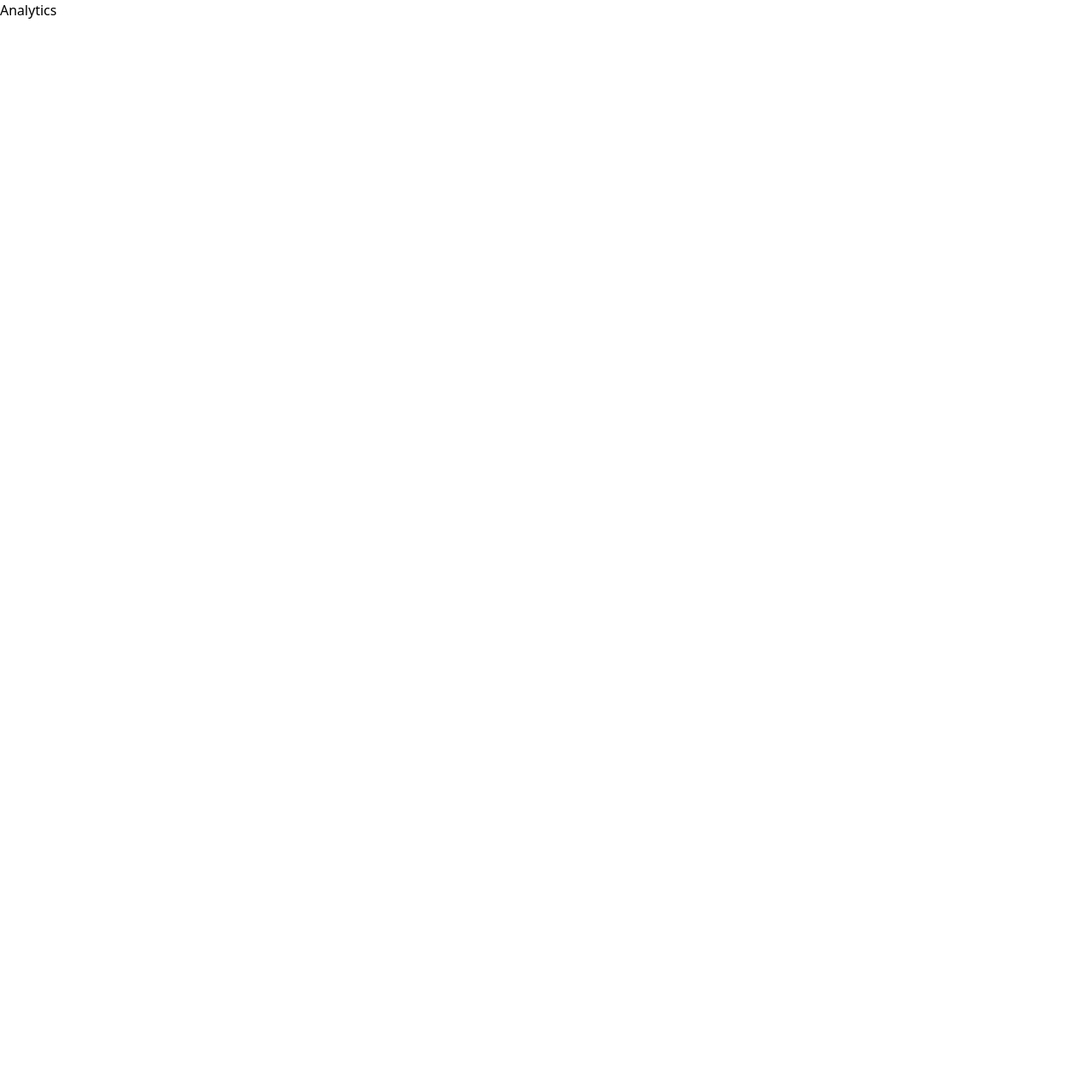
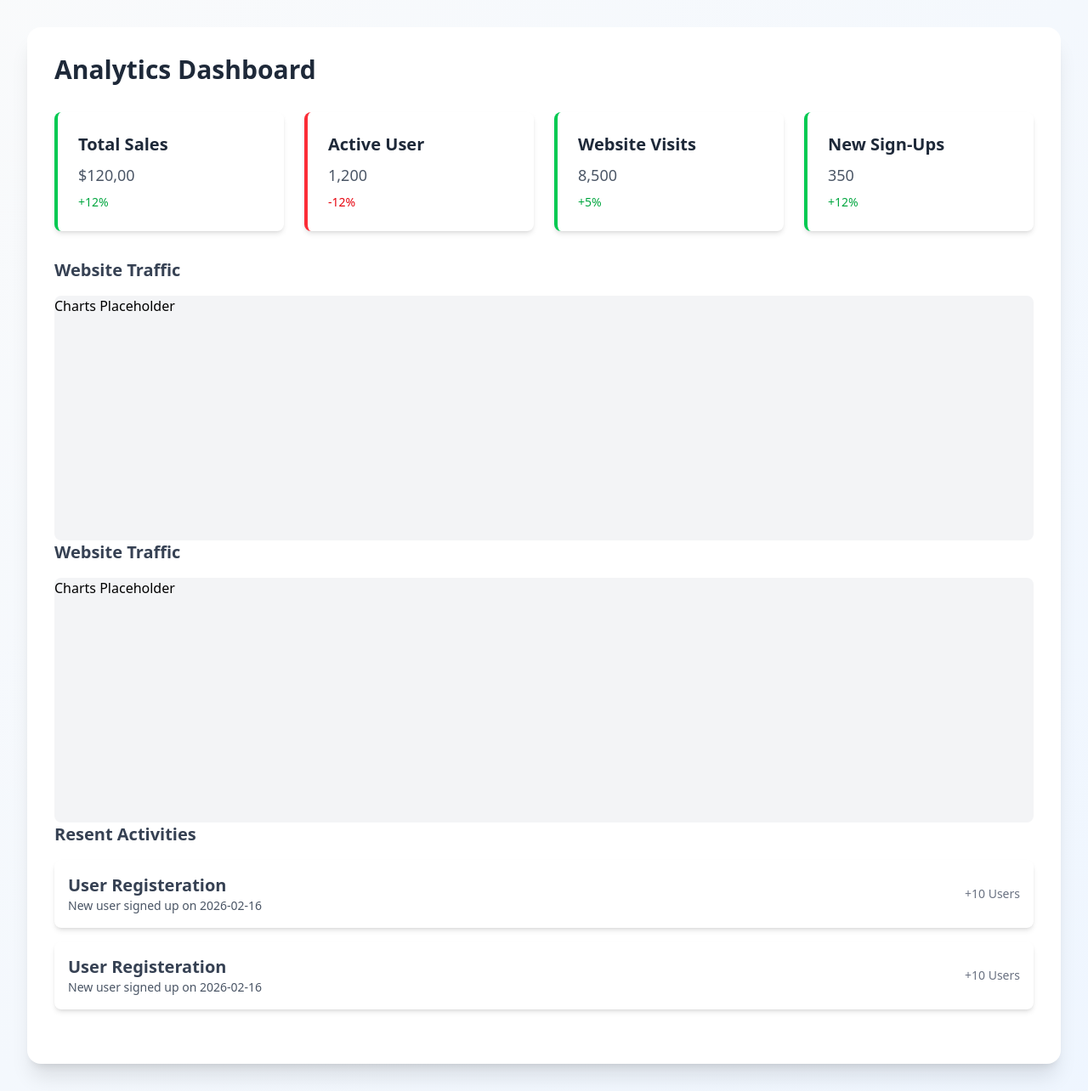
Before and after one commit to dennis-sabu/dashboardapp, a Next.js app: page /dashboard/analytics in a window 1280 px wide. Shown: the whole page at 85% size. Before the commit the page ends 800 px from the top, so only its background shows below. Built offline with nearby package versions, Linux system fonts and the light colour scheme.

Commit message:
Enhance Analytics and Tasks pages with metrics display and task management features

```diff
--- a/src/app/dashboard/analytics/page.tsx
+++ b/src/app/dashboard/analytics/page.tsx
@@ -1,9 +1,110 @@
-import React from 'react'
+import React from 'react';
 
 const Analytics = () => {
+  const metrics = [
+    {
+      title: "Total Sales",
+      Value: "$120,00",
+      change: "+12%",
+      ispositive: true,
+    },
+    {
+      title: "Active User",
+      Value: "1,200",
+      change: "-12%",
+      ispositive: false,
+    },
+    {
+      title: "Website Visits",
+      Value: "8,500",
+      change: "+5%",
+      ispositive: true,
+    },
+    {
+      title: "New Sign-Ups",
+      Value: "350",
+      change: "+12%",
+      ispositive: true,
+    },
+  ];
+
   return (
-    <div>Analytics</div>
-  )
-}
+    <div className="min-h-screen bg-gradient-to-br from-gray-50 to-blue-50 p-8 ">
+      <div className="max-w-7xl rounded-2xl mx-auto bg-white shadow-xl p-8">
+        <h1 className="text-3xl font-bold text-gray-800 mb-8 ">Analytics Dashboard</h1>
+        {/* Metrics */}
+        <div className="grid grid-cols-1 sm:grid-cols-2 lg:grid-cols-4 gap-6 mb-8 ">
+          {metrics.map((metric, index) => (
+            <div
+              key={index}
+              className={`transition-transform duration-300 hover:scale-105 hover:shadow-2xl flex justify-between items-center bg-white rounded-lg shadow-md p-6 border-l-4 ${
+                metric.ispositive ? 'border-green-500' : 'border-red-500'
+              }`}
+            >
+              <div >
+                <h3 className="text-xl font-semibold text-gray-800">{metric.title}</h3>
+                <p className="text-lg text-gray-600 mt-2">{metric.Value}</p>
+                <p
+                  className={`text-sm mt-2 ${
+                    metric.ispositive ? 'text-green-600' : 'text-red-600'
+                  }`}
+                >
+                  {metric.change}
+                </p>
+              </div>
+            </div>
+          ))}
+        </div>
 
-export default Analytics
+        {/* Chart Section */}
+        <div className="">
+          <h2 className="text-xl font-semibold text-gray-700 mb-4">Website Traffic</h2>
+          <div className="bg-gray-100 rounded-lg h-72  ">
+            <p>Charts Placeholder</p>
+          </div>
+
+        </div>
+        <div className="mb-8">
+          <h2 className="text-xl font-semibold text-gray-700 mb-4">Website Traffic</h2>
+          <div className="bg-gray-100 rounded-lg h-72 ">
+            <p>Charts Placeholder</p>
+          </div>
+
+     {/* {resent activities} */}
+          <div className="mb-8">
+            <h2 className='text-xl font-semibold text-gray-700 mb-4'>Resent Activities</h2>
+            <ul className="space-y-4">
+              <li className='flex items-center justify-between bg-white rounded-lg  shadow-md p-4'>
+                <div>
+                  <h3 className='text-xl font-semibold text-gray-700'>
+                    User Registeration
+                  </h3>
+                  <p className="text-sm text-gray-600">New user signed up on 2026-02-16</p>
+                </div>
+                <div >
+                  <p className="text-sm text-gray-500 ">+10 Users</p>
+                </div>
+
+              </li>
+              <li className='flex items-center justify-between bg-white rounded-lg  shadow-md p-4'>
+                <div>
+                  <h3 className='text-xl font-semibold text-gray-700'>
+                    User Registeration
+                  </h3>
+                  <p className="text-sm text-gray-600">New user signed up on 2026-02-16</p>
+                </div>
+                <div >
+                  <p className="text-sm text-gray-500 ">+10 Users</p>
+                </div>
+
+              </li>
+            </ul>
+          </div>
+
+        </div>
+      </div>
+    </div>
+  );
+};
+
+export default Analytics;
--- a/src/app/dashboard/tasks/page.tsx
+++ b/src/app/dashboard/tasks/page.tsx
@@ -1,27 +1,27 @@
-import React from 'react'
+import React from 'react';
 
 const Tasks = () => {
   const tasks = [
     {
       id: 1,
-      title: "Finish project report",
-      description: "Complete the final report for the project and submit it.",
-      status: "In Progress",
-      dueDate: "2025-02-18",
+      title: 'Finish project report',
+      description: 'Complete the final report for the project and submit it.',
+      status: 'In Progress',
+      dueDate: '2025-02-18',
     },
     {
       id: 2,
-      title: "Update website content",
-      description: "Revise the homepage text to reflect recent changes.",
-      status: "Pending",
-      dueDate: "2025-02-20",
+      title: 'Update website content',
+      description: 'Revise the homepage text to reflect recent changes.',
+      status: 'Pending',
+      dueDate: '2025-02-20',
     },
     {
       id: 3,
-      title: "Team meeting",
-      description: "Discuss the project milestones and progress with the team.",
-      status: "Completed",
-      dueDate: "2025-02-15",
+      title: 'Team meeting',
+      description: 'Discuss the project milestones and progress with the team.',
+      status: 'Completed',
+      dueDate: '2025-02-15',
     },
   ];
 
@@ -39,11 +39,11 @@ const Tasks = () => {
                 className="flex items-center justify-between bg-white rounded-lg shadow-md p-6 border-l-4"
                 style={{
                   borderColor:
-                    task.status === "Completed"
-                      ? "green"
-                      : task.status === "In Progress"
-                      ? "yellow"
-                      : "red",
+                    task.status === 'Completed'
+                      ? 'green'
+                      : task.status === 'In Progress'
+                      ? 'yellow'
+                      : 'red',
                 }}
               >
                 <div className="flex flex-col">
@@ -58,19 +58,39 @@ const Tasks = () => {
                   </p>
                 </div>
 
-                {/* Status Badge */}
+                {/* Status Badge and Actions */}
                 <div className="flex space-x-4">
                   <span
                     className={`px-4 py-2 text-center text-sm rounded-full ${
-                      task.status === "Completed"
-                        ? "bg-green-100 text-green-600"
-                        : task.status === "In Progress"
-                        ? "bg-yellow-100 text-yellow-600"
-                        : "bg-red-100 text-red-600"
+                      task.status === 'Completed'
+                        ? 'bg-green-100 text-green-600'
+                        : task.status === 'In Progress'
+                        ? 'bg-yellow-100 text-yellow-600'
+                        : 'bg-red-100 text-red-600'
                     }`}
                   >
                     {task.status}
                   </span>
+
+                  <button
+                    className="px-4 py-2 text-white bg-blue-600 rounded-lg hover:bg-blue-700 transition-colors"
+                  >
+                    Edit
+                  </button>
+
+                  {task.status !== 'Completed' && (
+                    <button
+                      className="px-4 py-2 text-white bg-green-600 rounded-lg hover:bg-green-700 transition-colors"
+                    >
+                      Mark as Complete
+                    </button>
+                  )}
+
+                  <button
+                    className="px-4 py-2 text-gray-700 bg-gray-100 rounded-lg hover:bg-gray-200 transition-colors"
+                  >
+                    Delete
+                  </button>
                 </div>
               </div>
             ))}
```
